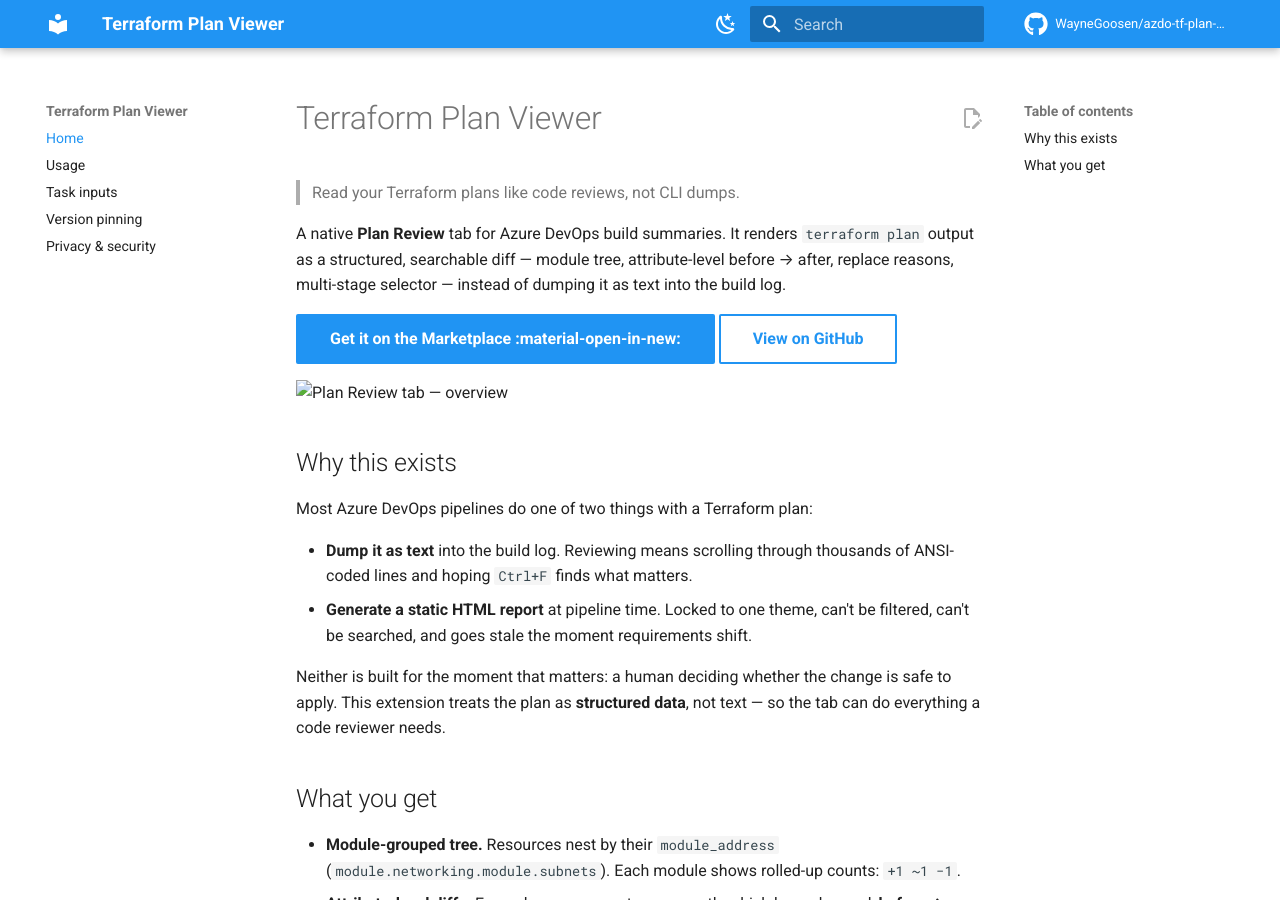
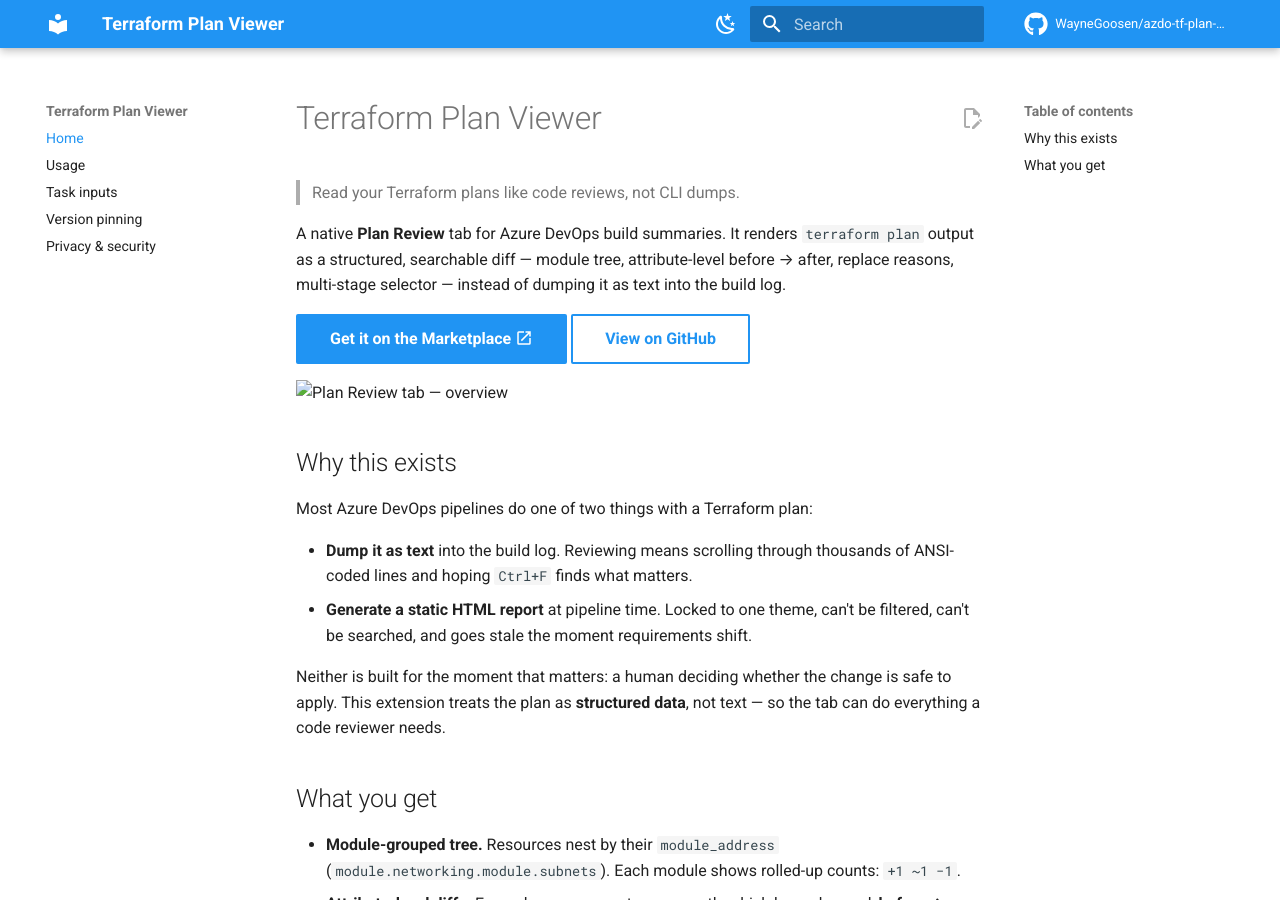
Before and after one commit to WayneGoosen/azdo-tf-plan-viewer, an MkDocs documentation site: the page built from docs/index.md, in a window 1280 px wide and 900 px high. Built offline with MkDocs 1.6.1 and Material for MkDocs 9.7.7, drawn with Linux system fonts in a browser that asks for light colours; comment, search, counter and statistics services are not loaded.

Commit message:
fix: icon and ignore doc changes for main workflow

```diff
--- a/mkdocs.yml
+++ b/mkdocs.yml
@@ -51,6 +51,10 @@ markdown_extensions:
   - pymdownx.tabbed:
       alternate_style: true
   - pymdownx.details
+  # Enables :material-…: icon shortcodes (e.g. the Marketplace button).
+  - pymdownx.emoji:
+      emoji_index: !!python/name:material.extensions.emoji.twemoji
+      emoji_generator: !!python/name:material.extensions.emoji.to_svg
 
 plugins:
   - search
```
Also changed, not shown: 1 other file.
